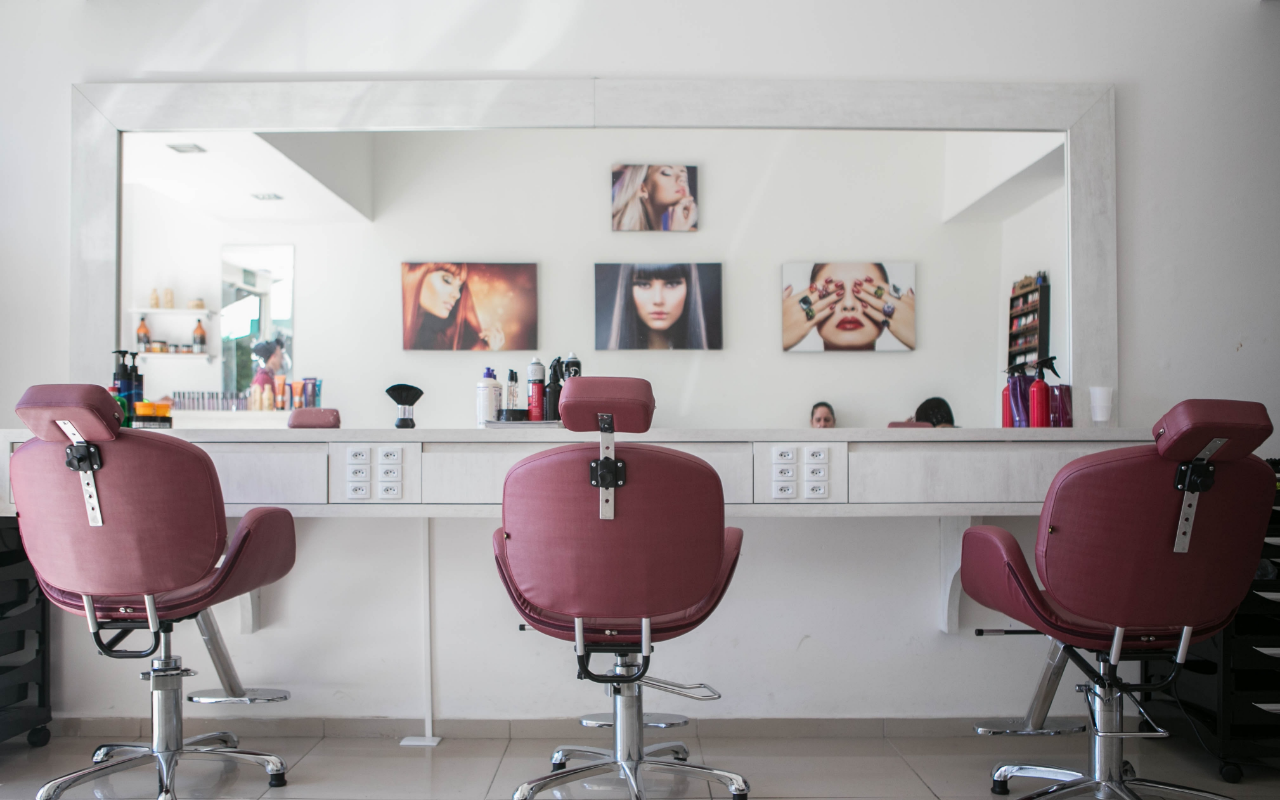
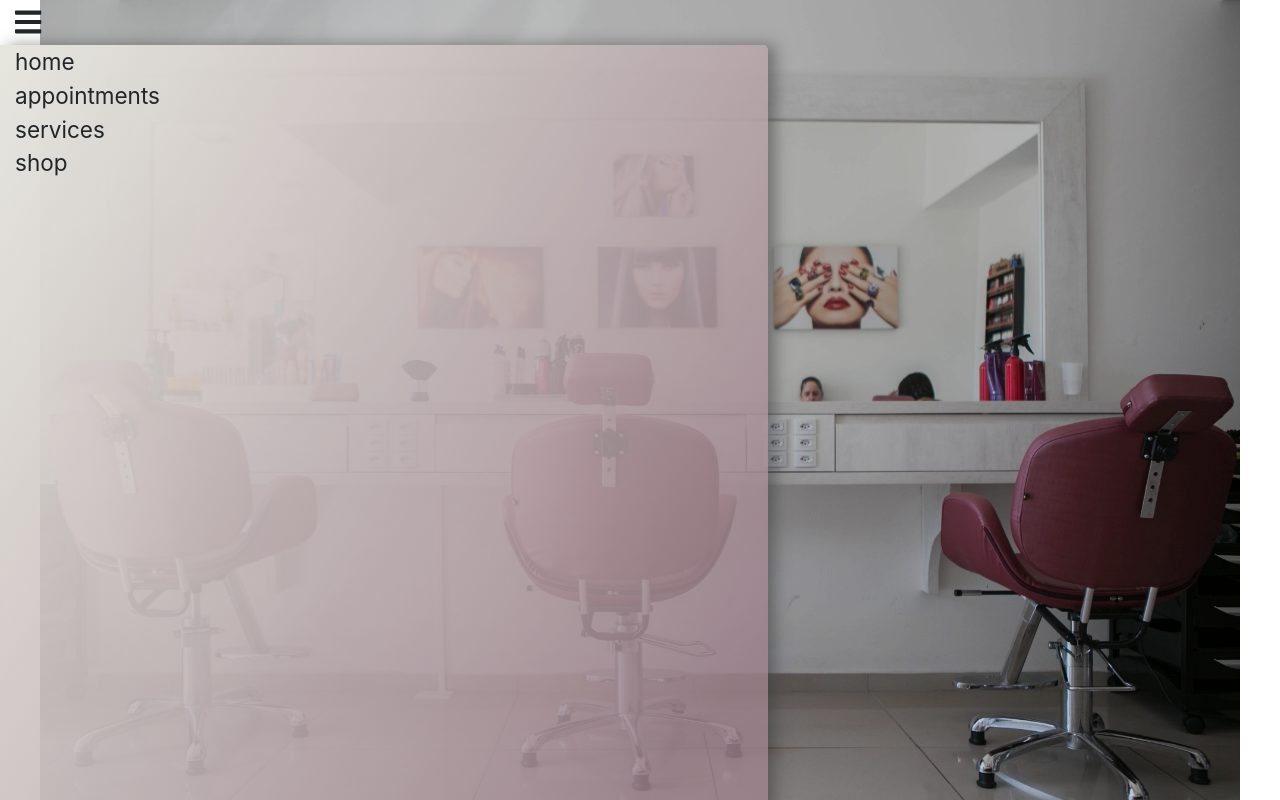
Before and after one commit to ecuarezma/paradise-beauty, a React (Create React App) app: page / in a window 1280 px wide. Built offline with nearby package versions, Linux system fonts and the light colour scheme.

Commit message:
Add Navbar and begin formatting and styling

```diff
--- a/package.json
+++ b/package.json
@@ -4,13 +4,14 @@
   "private": true,
   "proxy": "http://localhost:8000",
   "dependencies": {
+    "@fortawesome/fontawesome-svg-core": "^1.2.28",
+    "@fortawesome/free-solid-svg-icons": "^5.13.0",
+    "@fortawesome/react-fontawesome": "^0.1.9",
     "@testing-library/jest-dom": "^4.2.4",
     "@testing-library/react": "^9.3.2",
     "@testing-library/user-event": "^7.1.2",
-    "bootstrap": "^4.4.1",
     "node-sass": "^4.14.1",
     "react": "^16.13.1",
-    "react-bootstrap": "^1.0.1",
     "react-dom": "^16.13.1",
     "react-router-dom": "^5.1.2",
     "react-scripts": "3.4.1",
--- a/public/index.html
+++ b/public/index.html
@@ -24,6 +24,12 @@
       work correctly both with client-side routing and a non-root public URL.
       Learn how to configure a non-root public URL by running `npm run build`.
     -->
+    <link
+      rel="stylesheet"
+      href="https://maxcdn.bootstrapcdn.com/bootstrap/4.4.1/css/bootstrap.min.css"
+      integrity="sha384-Vkoo8x4CGsO3+Hhxv8T/Q5PaXtkKtu6ug5TOeNV6gBiFeWPGFN9MuhOf23Q9Ifjh"
+      crossorigin="anonymous"
+    />
     <title>React App</title>
   </head>
   <body>
--- a/src/App.js
+++ b/src/App.js
@@ -1,9 +1,15 @@
 import React from "react";
+import Navbar from "./components/Navbar";
 import Home from "./components/pages/Home/";
 import "./App.css";
 
 const App = () => {
-  return <Home />;
+  return (
+    <>
+      <Navbar />
+      <Home />
+    </>
+  );
 };
 
 export default App;
--- /dev/null
+++ b/src/components/Navbar/Navbar.module.scss
@@ -0,0 +1,34 @@
+.Navbar {
+  position: fixed;
+  top: 0;
+  z-index: 1000;
+  width: 100%;
+}
+
+.Nav {
+  height: 100vh;
+  width: 60%;
+  font-size: 1.5rem;
+  // background-color: rgba(229, 229, 250, 0.7);
+  background: rgba(229, 229, 250, 0.7);
+  background-image: linear-gradient(
+    120deg,
+    rgb(230, 230, 223),
+    rgba(83, 25, 25, 0.4) 90%
+  );
+  border-radius: 0 5px 0 0;
+  box-shadow: 0.5rem 0 1rem rgba(57, 57, 57, 0.5);
+  ul {
+    margin: 0;
+    padding: 0;
+    list-style: none;
+  }
+  li {
+    padding-left: 1rem;
+  }
+}
+
+.bars {
+  margin-left: 1rem;
+  font-size: 2rem;
+}
--- /dev/null
+++ b/src/components/Navbar/index.js
@@ -0,0 +1,25 @@
+import React, { useState } from "react";
+import classes from "./Navbar.module.scss";
+import { FontAwesomeIcon } from "@fortawesome/react-fontawesome";
+import { faBars } from "@fortawesome/free-solid-svg-icons";
+
+const Navbar = () => {
+  const [isActive, setActive] = useState(false);
+  return (
+    <nav className={classes.Navbar}>
+      <div className={classes.bars}>
+        <FontAwesomeIcon icon={faBars} />
+      </div>
+      <div className={classes.Nav}>
+        <ul>
+          <li>home</li>
+          <li>appointments</li>
+          <li>services</li>
+          <li>shop</li>
+        </ul>
+      </div>
+    </nav>
+  );
+};
+
+export default Navbar;
--- a/src/components/pages/Home/Home.module.scss
+++ b/src/components/pages/Home/Home.module.scss
@@ -1,10 +1,10 @@
 .Home {
-  position: fixed;
-  top: 0;
-  left: 0;
-  width: 100%;
-  height: 100%;
-  background: #e6e6fa;
-  background-image: url("../../../assets/unsplash/salonchairs.jpg");
-  background-size: cover;
+  display: flex;
+  justify-content: center;
+  margin: 0 auto;
+  overflow: hidden;
+  img {
+    height: 100vh;
+    filter: brightness(0.8);
+  }
 }
--- a/src/components/pages/Home/index.js
+++ b/src/components/pages/Home/index.js
@@ -6,11 +6,7 @@ import salonChairs from "../../../assets/unsplash/salonchairs.jpg";
 const Home = () => {
   return (
     <div className={classes.Home}>
-      {/* <div className="container">
-        <div className="jumbotron">
-          <h1>The Homepage!</h1>
-        </div>
-      </div> */}
+      <img src={salonChairs} alt="Row of salon chairs facing away" />
     </div>
   );
 };
--- a/src/index.css
+++ b/src/index.css
@@ -1,11 +1,9 @@
 :root {
-  height: 100%;
-  width: 100%;
+  height: 100vh;
+  width: 100vw;
   font-size: 15px;
 }
 
 body {
-  height: 100%;
-  width: 100%;
   margin: 0;
 }
--- a/src/index.js
+++ b/src/index.js
@@ -3,7 +3,6 @@ import ReactDOM from "react-dom";
 import { BrowserRouter } from "react-router-dom";
 import "./index.css";
 import App from "./App";
-import "bootstrap/dist/css/bootstrap.min.css";
 import * as serviceWorker from "./serviceWorker";
 
 ReactDOM.render(
```
Also changed, not shown: 1 other file (tests, documents, lock files or other folders).
